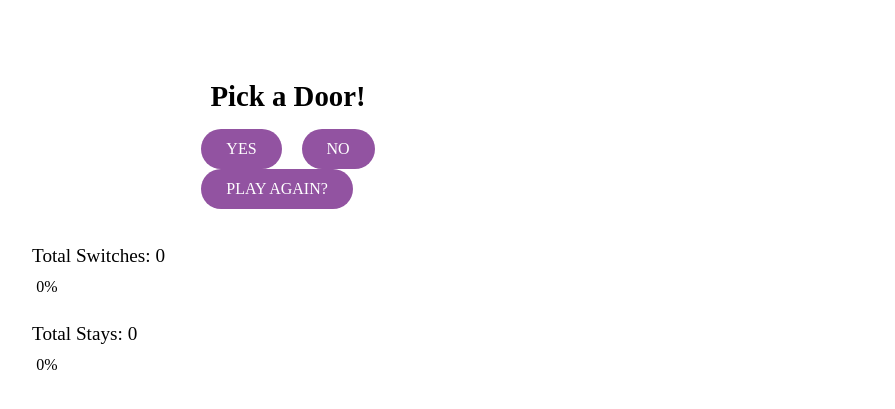
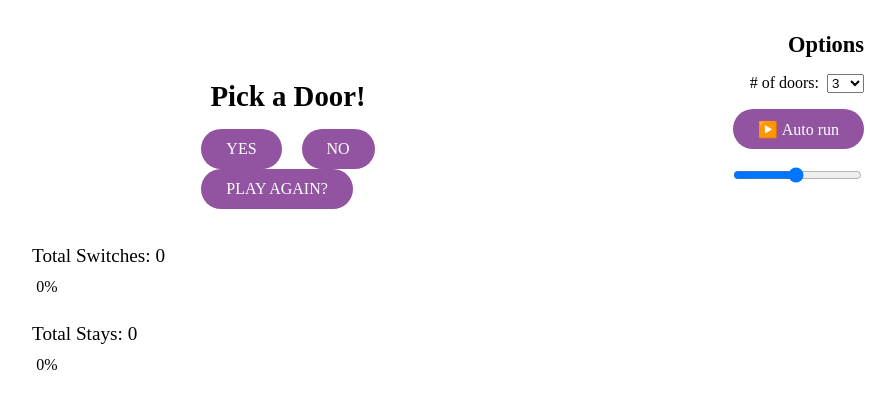
Before and after one commit to Laborico/MontPY-Hall-Problem, a Flask app: template templates/index.html in a window 1280 px wide; the page is wider, and only the part inside the window is pictured. Shown: the top 409 px of that part, without its empty margins (384-1279 px from the left). Run offline with Flask 2, Linux system fonts and the light colour scheme; the template is opened without the code that fills it, so the values that code supplies are empty.

Commit message:
Added control section

```diff
--- a/static/css/style.css
+++ b/static/css/style.css
@@ -59,7 +59,6 @@ p {
     display: flex;
     justify-content: center;
     align-items: center;
-
     background-color: var(--orange);
     border: 0 solid black;
     transform-origin: left;
@@ -90,7 +89,7 @@ p {
 }
 
 .door-container.picked > .content::after {
-    content: '\e97f';
+    content: '🔺';
     font-size: 1.4rem;
     position: absolute;
     left: 50%;
@@ -161,3 +160,36 @@ p {
     top: 50%;
     transform: translate(120%, -50%);
 }
+
+#controls {
+    position: fixed;
+    top: 0;
+    right: 0;
+    padding: 2rem;
+    text-align: right;
+    display: flex;
+    flex-direction: column;
+    align-items: flex-end;
+    gap: 1rem;
+}
+
+#controls h3 {
+    margin: 0;
+    font-size: 1.4rem;
+}
+
+#controls > select {
+    display: block;
+    margin: 0.5rem 0;
+}
+
+#controls > #autorun::before {
+    content: '▶️';
+    display: inline-block;
+    margin-right: 0.5rem;
+    width: 1rem;
+}
+
+#controls > #autorun.on::before {
+    content: '⏸';
+}
--- a/templates/index.html
+++ b/templates/index.html
@@ -36,6 +36,24 @@
         </div>
     </div>
 
+
+    <div id="controls">
+        <h3>Options</h3>
+        <label>
+            # of doors:&nbsp;
+            <select id="nb-doors" autocomplete="off">
+                <option value="3" selected>3</option>
+                <option value="4">4</option>
+                <option value="5">5</option>
+                <option value="10">10</option>
+                <option value="25">25</option>
+                <option value="50">50</option>
+            </select>
+        </label>
+        <button id="autorun" class="play">Auto run</button>
+        <input type="range" id="speed-slider" min="20" max="1000" value="500" step="1" />
+    </div>
+
     <script>
         server.start()
     </script>
```
